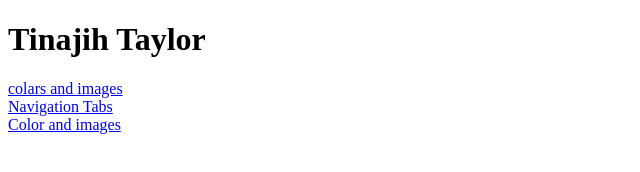
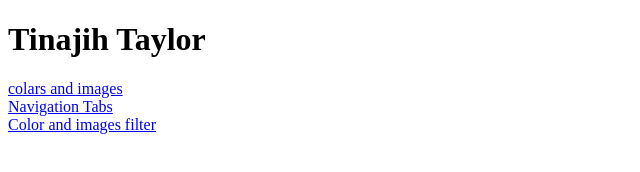
Before and after one commit to tinajihtay/cloud_technology, a plain HTML site: page index.html in a window 1280 px wide. Shown: the full height of the page, 0-640 px from the left. Drawn offline with Linux system fonts and the light colour scheme.

Commit message:
Update index.html

```diff
--- a/index.html
+++ b/index.html
@@ -14,7 +14,7 @@
         <a href="acativity/sep14.html" target="_blank" rel="noopener noreferrer"> Navigation Tabs</a>
     </div>
      <div>
-        <a href="day7/day7html" target="_blank" rel="noopener noreferrer"> Color and images </a>
+        <a href="day7/day7html" target="_blank" rel="noopener noreferrer"> Color and images filter </a>
     </div>
 </body>
 </html>
```
